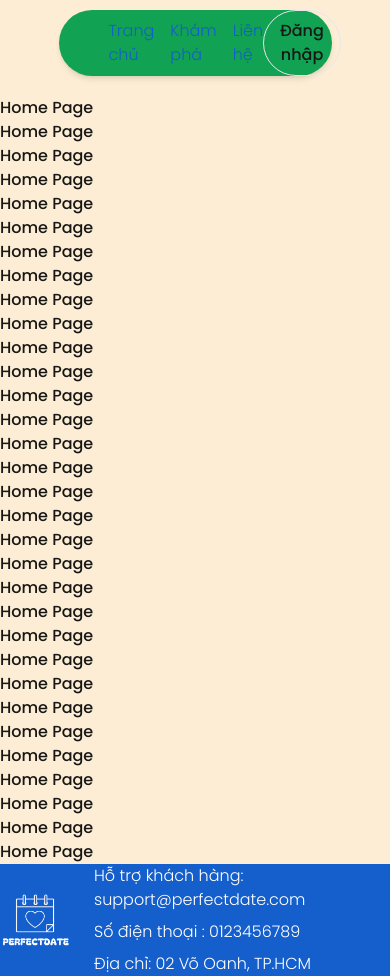
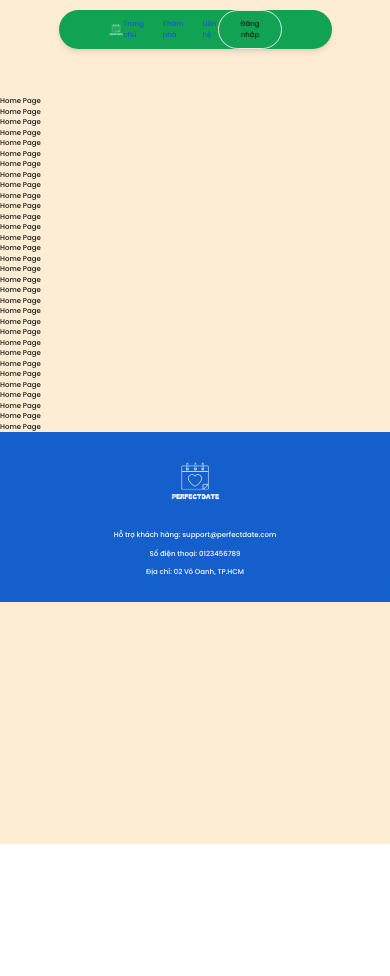
Before and after one commit to mtrine/perfectdate_FE, a Next.js app: page /home in a window 390 px wide. After the commit the page ends 844 px from the top, so only its background shows below. Built offline with nearby package versions, Linux system fonts and the light colour scheme.

Commit message:
responsive font size

```diff
--- a/src/app/globals.css
+++ b/src/app/globals.css
@@ -18,7 +18,41 @@
   src: url("../assets/fonts/FZ\ Poppins-Bold.ttf") format('truetype');
 }
 
+/* Extra small devices (phones, 600px and down) */
+@media only screen and (max-width: 600px) {
+  body {
+    font-size: 7px;
+  }
 
+}
+
+/* Small devices (portrait tablets and large phones, 600px and up) */
+@media only screen and (min-width: 600px) {
+  body {
+    font-size: 9px;
+  }
+}
+
+/* Medium devices (landscape tablets, 768px and up) */
+@media only screen and (min-width: 768px) {
+  body {
+    font-size: 10px;
+  }
+}
+
+/* Large devices (laptops/desktops, 992px and up) */
+@media only screen and (min-width: 992px) {
+  body {
+    font-size: 14px;
+  }
+}
+
+/* Extra large devices (large laptops and desktops, 1200px and up) */
+@media only screen and (min-width: 1200px) {
+  body {
+    font-size: 16px;
+  }
+}
 
 
 :root {
--- a/src/components/footer.tsx
+++ b/src/components/footer.tsx
@@ -1,29 +1,26 @@
 "use client";
 
 import Image from "next/image";
-import LogoImage from "@/assets/logo-not-bg.png"
-import "../styles/footer.css";
+import LogoImage from "@/assets/logo-not-bg.png";
 
 export default function Footer() {
-    return(
-        <footer className="bg-blue">
-            <div className="container mx-auto ">
-                    <div className="flex flex-row justify-center items-center gap-6">
+    return (
+        <footer className="bg-blue py-6">
+            <div className="container mx-auto px-4 sm:px-10">
+                <div className="flex flex-col sm:flex-row justify-center items-center gap-6 sm:gap-10">
+
+                    {/* Logo */}
                     <Image
                         src={LogoImage}
                         alt="Perfect Date Logo"
-                            className="w-[70px] sm:w-[150px] "
+                        className="w-[50px] sm:w-[100px] md:w-[150px] h-auto"
                     />
-                        <ul className="text-white space-y-2">
-                            <li>
-                                Hỗ trợ khách hàng: support@perfectdate.com
-                            </li>
-                            <li>
-                                Số điện thoại : 0123456789
-                            </li>
-                            <li>
-                                Địa chỉ: 02 Võ Oanh, TP.HCM
-                            </li>
+
+                    {/* Thông tin liên hệ */}
+                    <ul className="text-white space-y-2 text-center sm:text-left">
+                        <li>Hỗ trợ khách hàng: support@perfectdate.com</li>
+                        <li>Số điện thoại: 0123456789</li>
+                        <li>Địa chỉ: 02 Võ Oanh, TP.HCM</li>
                     </ul>
                 </div>
             </div>
--- a/src/components/header.tsx
+++ b/src/components/header.tsx
@@ -11,7 +11,7 @@ export default function Header() {
                     <Image
                         src={LogoImage}
                         alt="Perfect Date Logo"
-                       className="w-[70px] h-auto sm:w-[80px]"
+                       className="w-[20px] h-auto sm:w-[80px]"
                         priority
                     />
                 </div>
--- a/src/styles/footer.css
+++ b/src/styles/footer.css
@@ -2,7 +2,7 @@
     font-family: 'Poppins Light';
     src: url("../assets/fonts/FZ\ Poppins-Light.ttf") format('truetype');
   }
-li {
+footer li {
     list-style: none;
     font-size: 16px;
     font-family: 'Poppins Light';
```
Lines whose indentation alone changed are shown as unchanged.
